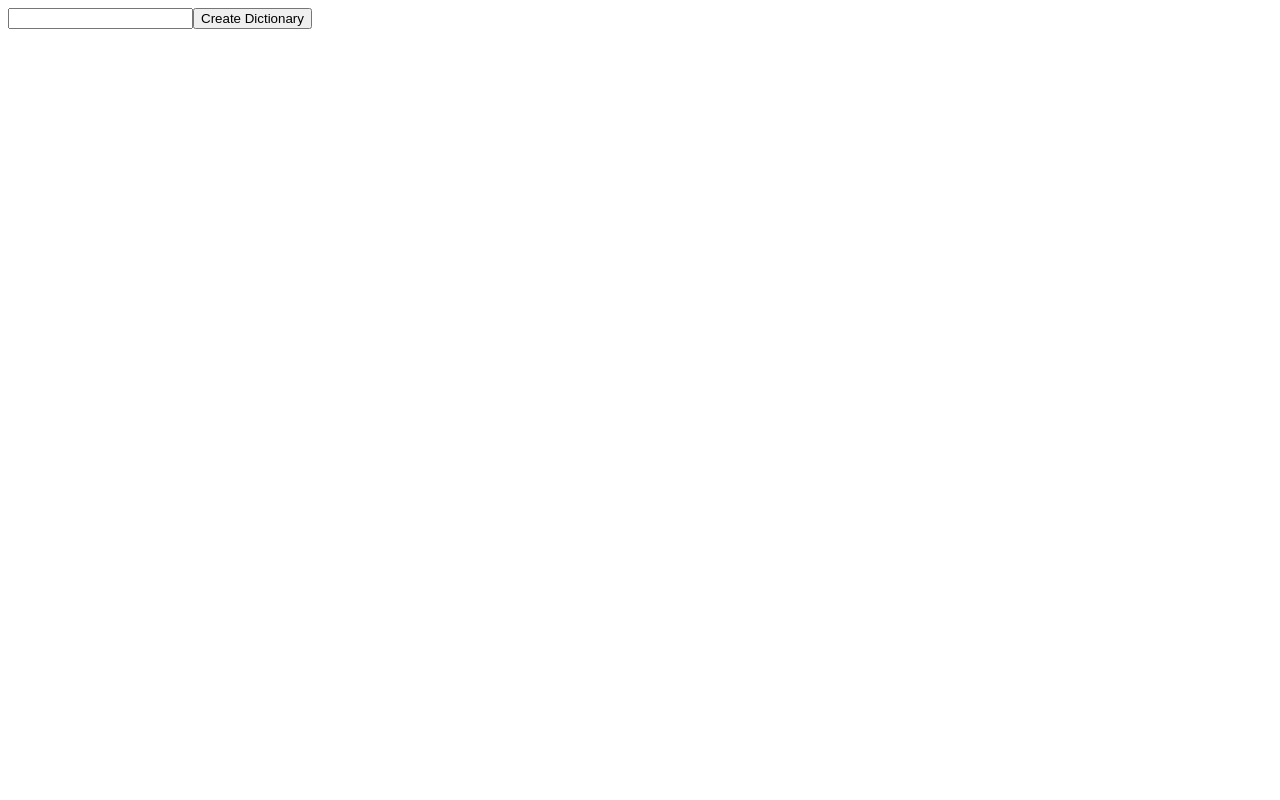
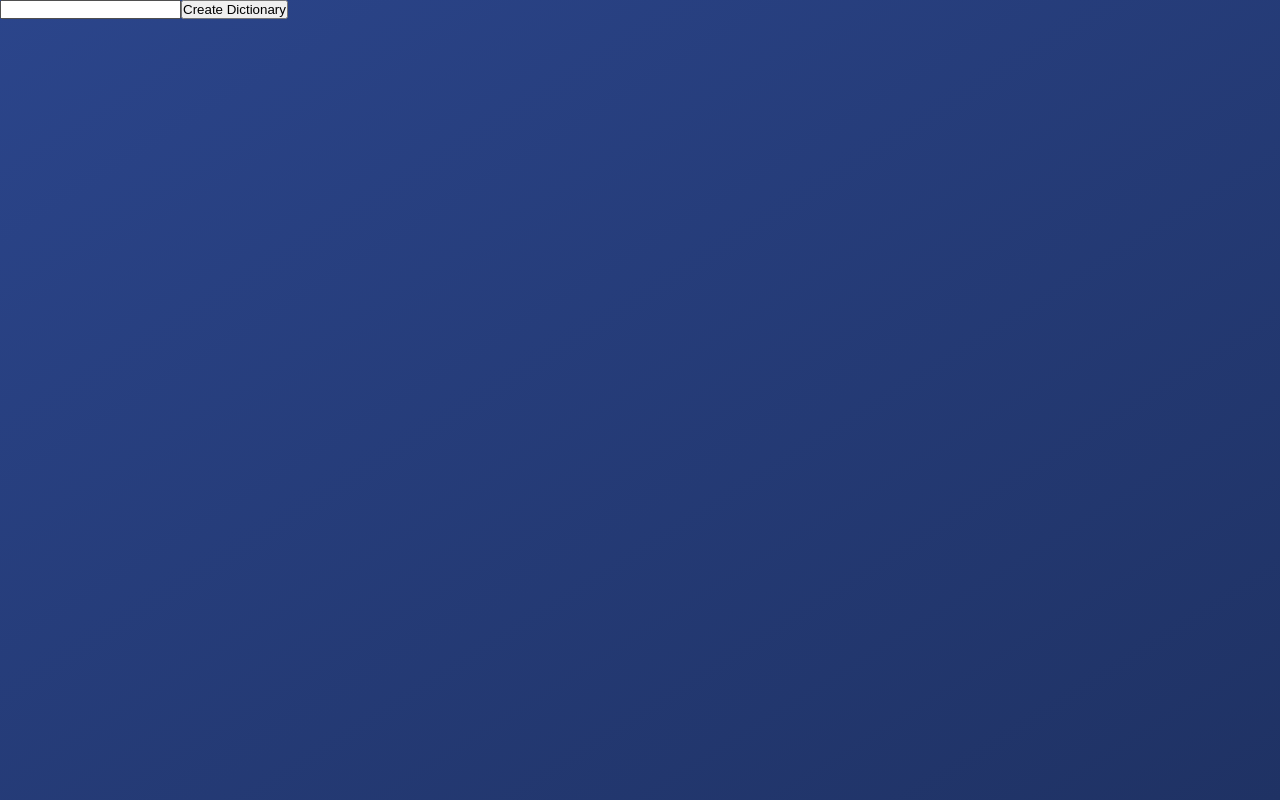
Before and after one commit to HenriqueFadoni/dictionary, a React (Create React App) app: page / in a window 1280 px wide. Built offline with nearby package versions, Linux system fonts and the light colour scheme.

Commit message:
Basic Setup in Base

```diff
--- a/src/sass/abstract/_variables.scss
+++ b/src/sass/abstract/_variables.scss
@@ -0,0 +1,2 @@
+$color-primary: rgb(43, 69, 139);
+$color-primary-darken: darken($color-primary, 10%);
--- a/src/sass/base/_base.scss
+++ b/src/sass/base/_base.scss
@@ -0,0 +1,21 @@
+*,
+*::after,
+*::before {
+  margin: 0;
+  padding: 0;
+  box-sizing: inherit;
+}
+
+html {
+  font-size: 62.5%; // 1rem = 10px
+}
+
+body {
+  font-weight: 400;
+  line-height: 1.6;
+  background-image: linear-gradient(to right bottom, $color-primary, $color-primary-darken);
+  background-size: cover;
+  background-repeat: no-repeat;
+  min-height: 100vh;
+  z-index: 1;
+}
--- a/src/sass/main.scss
+++ b/src/sass/main.scss
@@ -0,0 +1,7 @@
+// Variables
+@import "./abstract/variables";
+
+// Base
+@import "./base/animations";
+@import "./base/base";
+@import "./base/typography";
```
